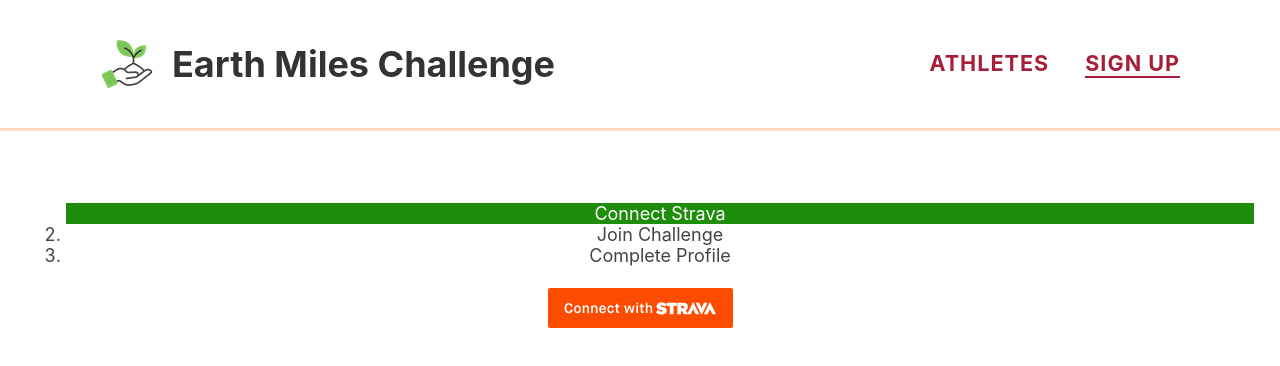
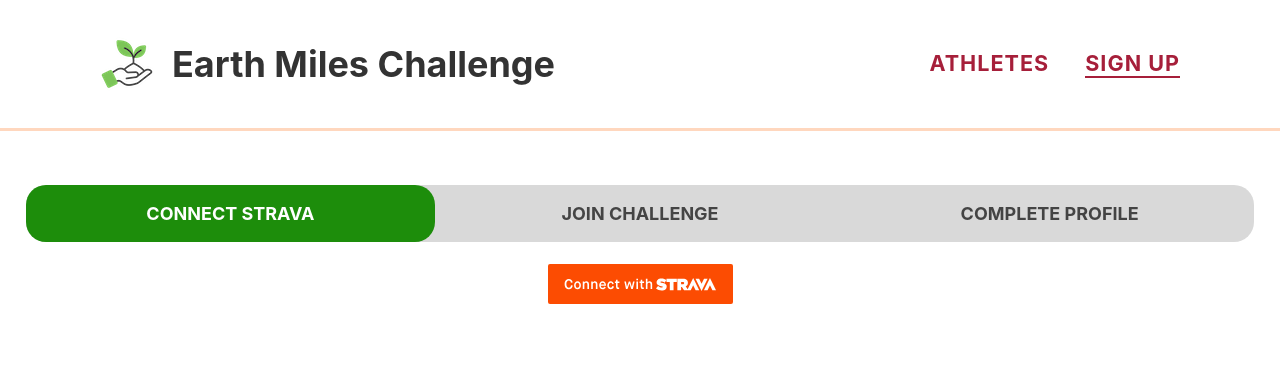
Before and after one commit to Earth-Miles-Challenge/React-Client, a React (Create React App) app: page /join in a window 1280 px wide. Shown: the top 366 px of the page. Built offline with nearby package versions, Linux system fonts and the light colour scheme.

Commit message:
Implemented basic styling for Form Progress Bar component. #11.

```diff
--- a/src/components/form-progress-bar/form-progress-bar-item.css
+++ /dev/null
@@ -1,8 +0,0 @@
-.form-progress-bar-item {
-	color: #444444;
-}
-
-.form-progress-bar-item--active {
-	background-color: #1D8D0B;
-	color: #FFFFFF;
-}
--- a/src/components/form-progress-bar/form-progress-bar-item.js
+++ b/src/components/form-progress-bar/form-progress-bar-item.js
@@ -1,5 +1,3 @@
-import './form-progress-bar-item.css';
-
 export const FormProgressBarItem = (props) => {
 	const {label, activeStep} = props;
 	const getClassName = (isActive) => isActive ? 'form-progress-bar-item form-progress-bar-item--active' : 'form-progress-bar-item';
--- /dev/null
+++ b/src/components/form-progress-bar/form-progress-bar.css
@@ -0,0 +1,25 @@
+.form-progress-bar {
+	display: flex;
+	list-style: none;
+	background-color: #d9d9d9;
+	padding: 0;
+	margin: 0 0 1rem;
+	text-transform: uppercase;
+	font-weight: bolder;
+	border-radius: 1.11rem;
+}
+
+.form-progress-bar li {
+	flex: 1 1 33%;
+	padding: 1rem 0;
+}
+
+.form-progress-bar-item {
+	color: #444444;
+}
+
+.form-progress-bar-item--active {
+	background-color: #1D8D0B;
+	color: #FFFFFF;
+	border-radius: 1.11rem;
+}
--- a/src/components/form-progress-bar/form-progress-bar.js
+++ b/src/components/form-progress-bar/form-progress-bar.js
@@ -1,4 +1,6 @@
 import { FormProgressBarItem } from "./form-progress-bar-item";
+
+import './form-progress-bar.css';
 
 export const FormProgressBar = (props) => {
 	const {steps, activeStep} = props;
--- a/src/pages/join-challenge-page.js
+++ b/src/pages/join-challenge-page.js
@@ -8,6 +8,7 @@
 ];
 
 export const JoinChallengePage = () => {
+
 
 
 	// State
```
